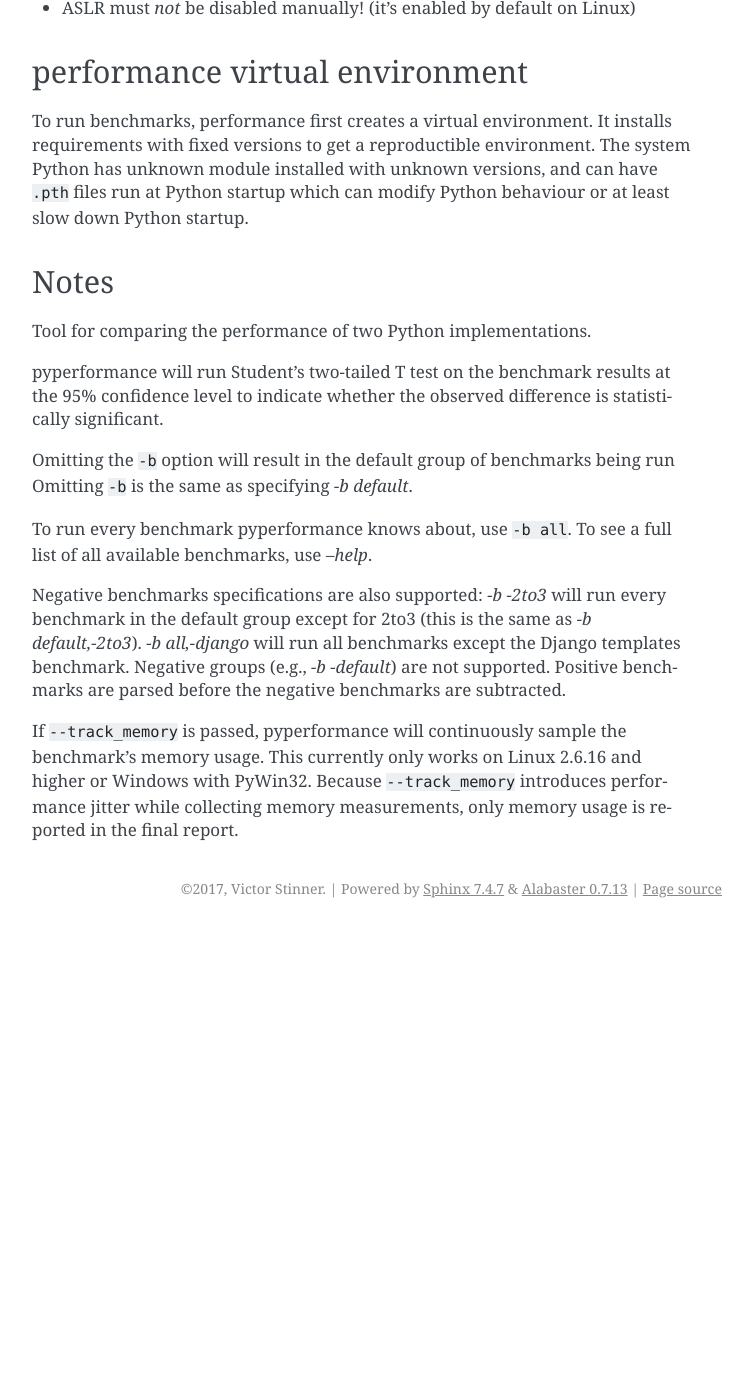
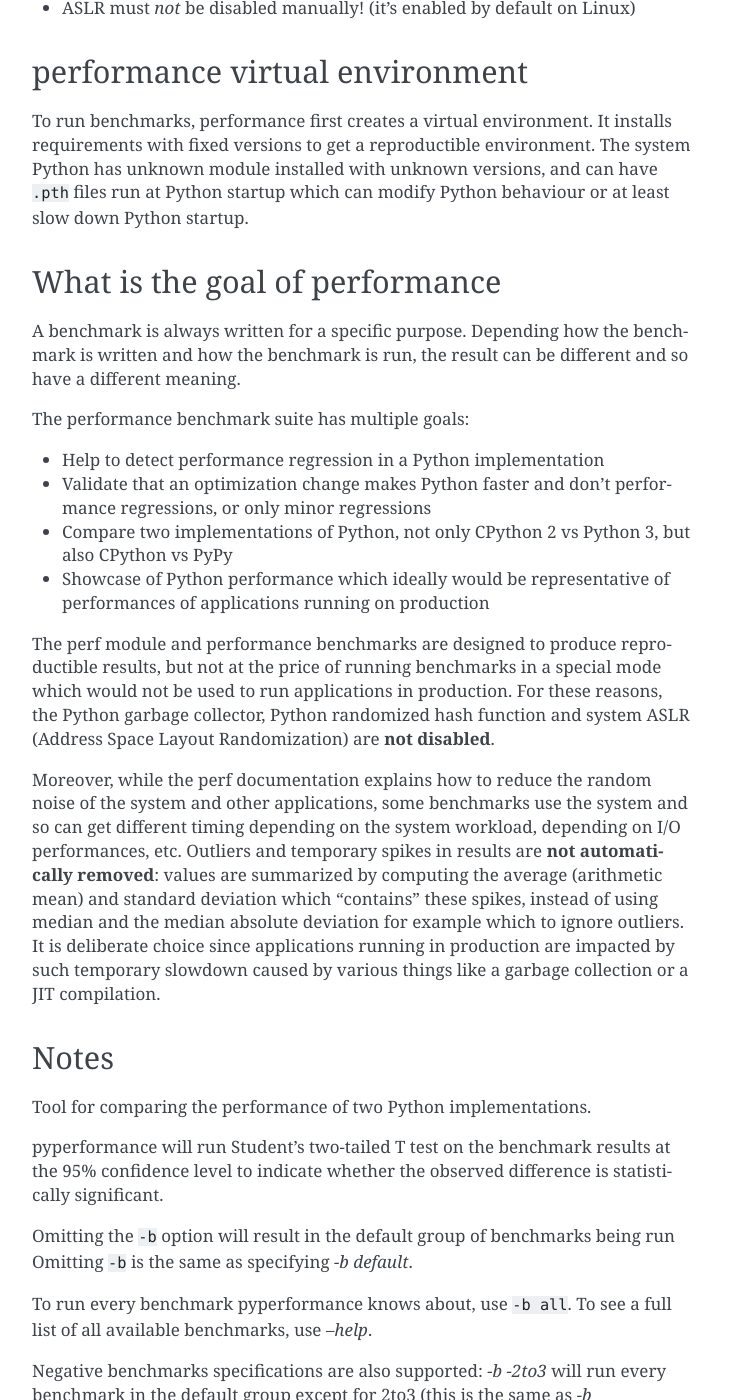
Before and after one commit to python/pyperformance, a Sphinx documentation site: the page built from doc/usage.rst, in a window 1280 px wide and 1400 px high, scrolled down 5898 px. Shown: the whole window, without its empty margins (388-1141 px from the left). Built offline with Sphinx 7.4.7, drawn with Linux system fonts in a browser that asks for light colours; before the commit the page ends 6826 px from its top, so only the background shows below that; some of the changed text lies outside the part shown.

Commit message:
doc: describe the goal of performance

```diff
--- a/doc/usage.rst
+++ b/doc/usage.rst
@@ -280,6 +280,41 @@
 least slow down Python startup.
 
 
+What is the goal of performance
+===============================
+
+A benchmark is always written for a specific purpose. Depending how the
+benchmark is written and how the benchmark is run, the result can be different
+and so have a different meaning.
+
+The performance benchmark suite has multiple goals:
+
+* Help to detect performance regression in a Python implementation
+* Validate that an optimization change makes Python faster and don't
+  performance regressions, or only minor regressions
+* Compare two implementations of Python, not only CPython 2 vs Python 3,
+  but also CPython vs PyPy
+* Showcase of Python performance which ideally would be representative
+  of performances of applications running on production
+
+The perf module and performance benchmarks are designed to produce
+reproductible results, but not at the price of running benchmarks in a special
+mode which would not be used to run applications in production. For these
+reasons, the Python garbage collector, Python randomized hash function and
+system ASLR (Address Space Layout Randomization) are **not disabled**.
+
+Moreover, while the perf documentation explains how to reduce the random noise
+of the system and other applications, some benchmarks use the system and so can
+get different timing depending on the system workload, depending on I/O
+performances, etc. Outliers and temporary spikes in results are **not
+automatically removed**: values are summarized by computing the average
+(arithmetic mean) and standard deviation which "contains" these spikes, instead
+of using median and the median absolute deviation for example which to ignore
+outliers. It is deliberate choice since applications running in production are
+impacted by such temporary slowdown caused by various things like a garbage
+collection or a JIT compilation.
+
+
 Notes
 =====
 
```
